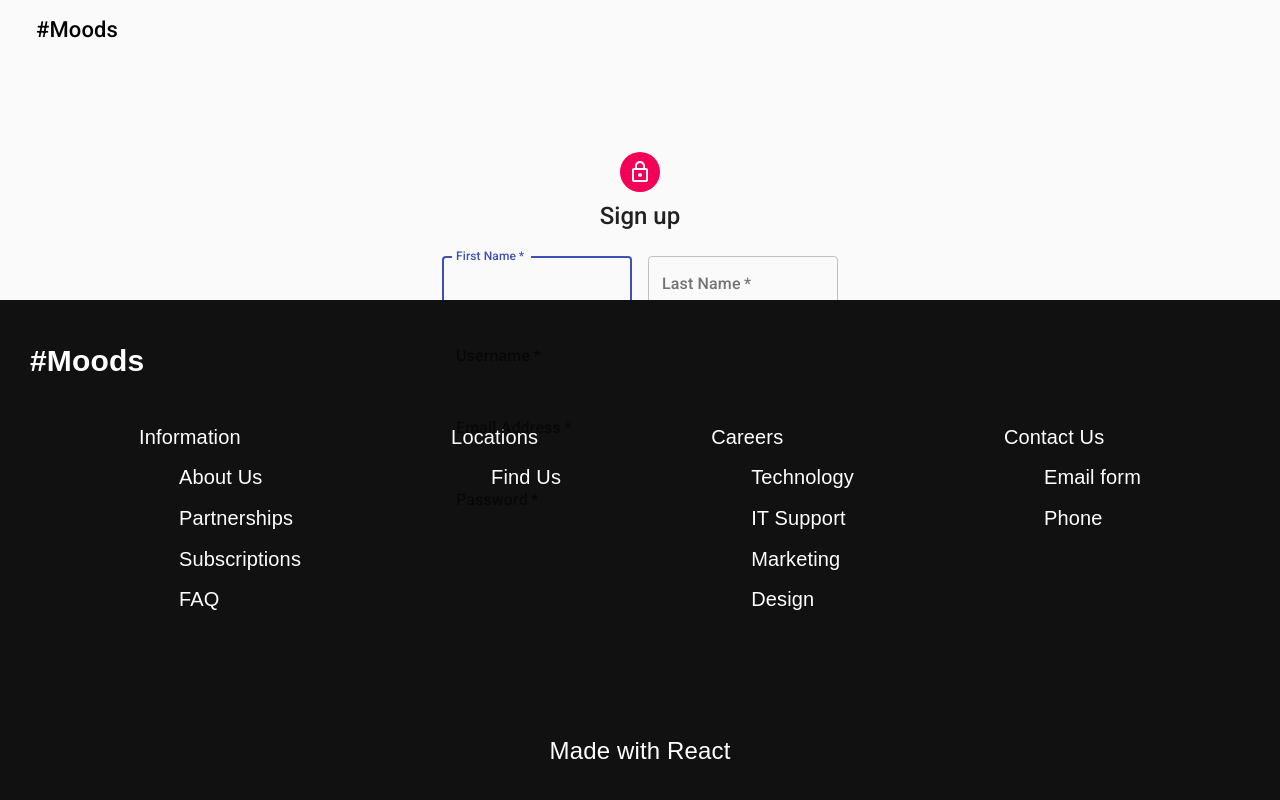
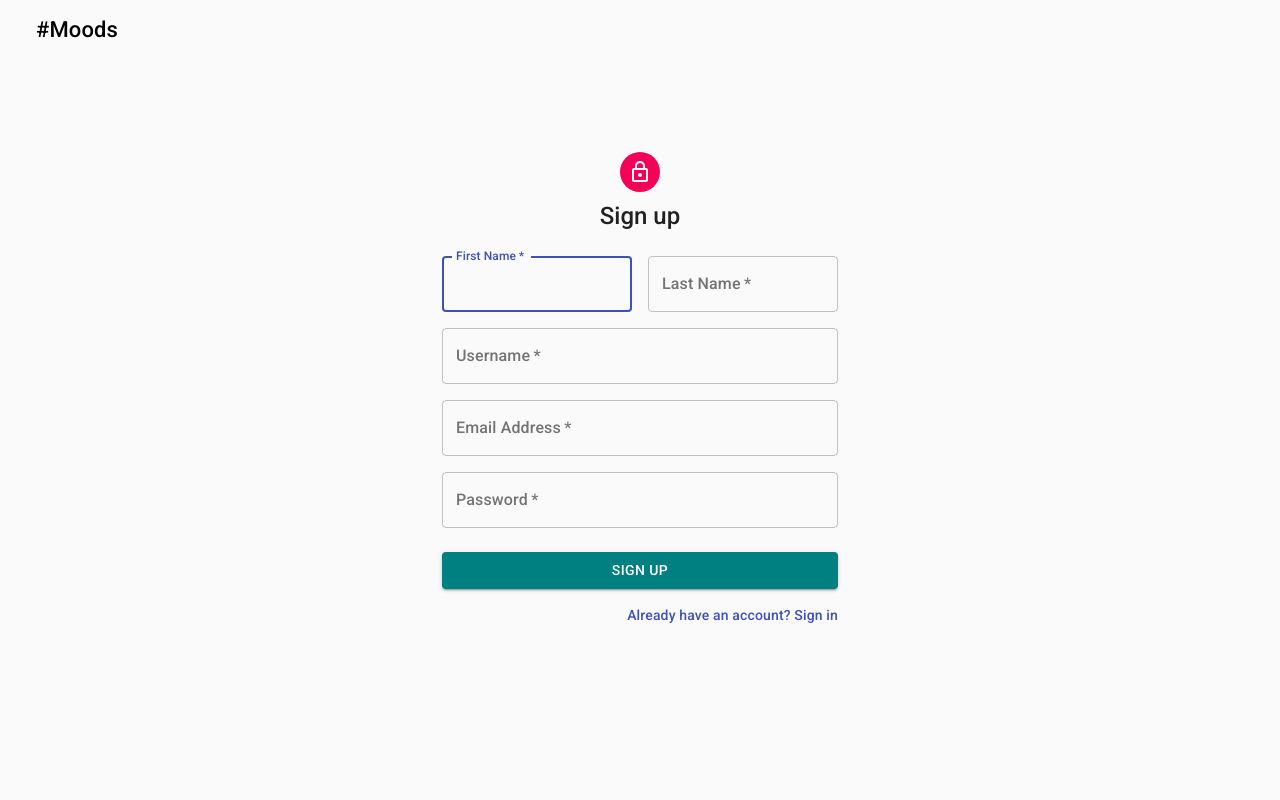
Before and after one commit to MoodsMusic/Moods, a React (Create React App) app in the folder client/: page /register in a window 1280 px wide. Shown: the top 800 px of the page. Built offline with nearby package versions, Linux system fonts and the light colour scheme.

Commit message:
Fix noob mistake

```diff
--- a/client/src/Conponents/Footer/style.css
+++ b/client/src/Conponents/Footer/style.css
@@ -32,7 +32,7 @@
 
 .footer.footer.footer-default {
     position: absolute;
-    bottom: 0vh;
+    top: 100vh;
     height: 500px;
 }
 
```
